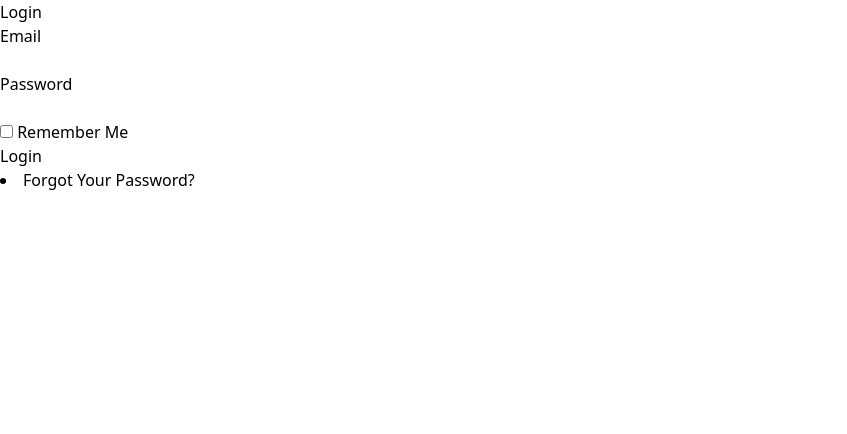
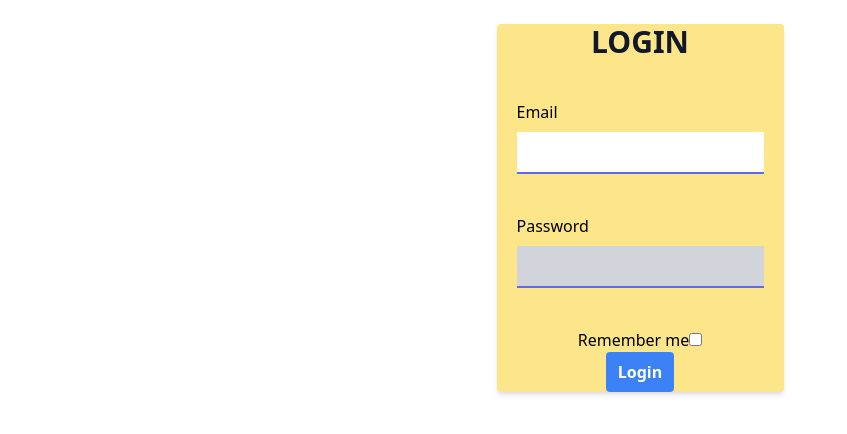
Before and after one commit to nemanja-z/Inventar-frontend, a React (Create React App) app: page /login in a window 1280 px wide. Shown: the top 434 px of the page, without its empty margins (0-847 px from the left). Built offline with nearby package versions, Linux system fonts and the light colour scheme.

Commit message:
Set register and login form

```diff
--- a/src/components/Auth/Account/Login.js
+++ b/src/components/Auth/Account/Login.js
@@ -4,72 +4,49 @@ import getCookie from '../../../utils/cookie';
 
 const Login = () =>{
     const [data, setData] = useState({email:"", password:""});
+    const [rememberMe, setRememberMe] = useState(false);
+    const formData = new FormData();
+    formData.append("email", data.email);
+    formData.append("password", data.password);
+    formData.append("remember", rememberMe);
     const handleSubmit = async(e) =>{
         try{
             e.preventDefault();
             await getCookie();
-            await api().post('api/login');
-            await api().post("api/user");
+            await api().post('api/login', formData);
+            await api().get("api/user");
         }catch(e){
             console.log(e)
         }
     }
+    console.log(rememberMe)
     return(
-        <div >
-            <div className="container-fluid">
-                    <div className="row">
-                        <div className="col-md-8 col-md-offset-2">
-                            <div className="panel panel-default">
-                                <div className="panel-heading">Login</div>
-                                <div className="panel-body">
-                                    <div className="col-md-offset-2 col-md-8 col-md-offset-2">
+    <div className="md:flex md:justify-center mt-6 mb-6">
+        <form className="flex flex-col items-center bg-yellow-200 shadow-md rounded" onSubmit={handleSubmit}>
+            <div class="text-center mb-10">
+                    <h1 class="font-bold text-3xl text-gray-900">LOGIN</h1>
+            </div>
+            <div className="mb-4 mx-5">
+                    <label className="block mb-2" htmlFor="email">Email</label>
+                    <input  id="email" type="email" name="email" onChange={(e)=>setData({...data, email:e.target.value})} className="w-full p-2 mb-6 text-indigo-700 border-b-2 border-indigo-500 outline-none focus:bg-gray-300" required autoFocus />
+                </div>
+            <div className="mb-4 mx-5">
+                    <label className="block mb-2" htmlFor="password">Password</label>
+                    <input className="w-full p-2 mb-6 text-indigo-700 border-b-2 border-indigo-500 outline-none focus:bg-gray-300" id="password" type="password" name="password" onChange={(e)=>setData({...data, password:e.target.value})} required autoFocus />
+            </div>
+            <div>
+                <label htmlFor="remember_me">Remember me</label>
+                <input type="checkbox" id="remember_me" name="remember_me" onChange={((e)=>setRememberMe(!rememberMe))}/>
+            </div>
+            <div>
+            <button className="bg-blue-500 hover:bg-blue-700 text-white font-bold py-2 px-3 rounded focus:outline-none focus:shadow-outline" type="submit" >
+                            Login
+                        </button>
+            </div>
 
-                                    </div>
-                                    <form className="form-horizontal" onSubmit={handleSubmit} method="POST">
-                                        <div className="form-group">
-                                            <label htmlFor="email" className="col-md-4 control-label">Email</label>
+        </form>
+    </div>
 
-                                            <div className="col-md-6">
-                                                <input id="email" type="email" className="form-control" name="email"   required />
-                                            </div>
-                                        </div>
-
-                                        <div className="form-group">
-                                            <label htmlFor="password" className="col-md-4 control-label">Password</label>
-
-                                            <div className="col-md-6">
-                                                <input id="password" type="password" className="form-control" name="password" required />
-                                            </div>
-                                        </div>
-
-                                        <div className="form-group">
-                                            <div className="col-md-6 col-md-offset-4">
-                                                <div className="checkbox">
-                                                    <label>
-                                                        <input type="checkbox" name="remember" /> Remember Me
-                                                    </label>
-                                                </div>
-                                            </div>
-                                        </div>
-
-                                        <div className="form-group">
-                                            <div className="col-md-8 col-md-offset-4">
-                                                <button type="submit" className="btn btn-primary">
-                                                    Login
-                                                </button>
-
-                                                <li className="btn btn-link">
-                                                    Forgot Your Password?
-                                                </li>
-                                            </div>
-                                        </div>
-                                    </form>
-                                </div>
-                            </div>
-                        </div>
-                    </div>
-                </div>
-            </div>
     )
 }
 export default Login;
--- a/src/components/Auth/Account/Register.js
+++ b/src/components/Auth/Account/Register.js
@@ -29,8 +29,11 @@ const Register = () =>{
 
     return(
     <div className="md:flex md:justify-center mt-6 mb-6">
+
             <form className="flex flex-col items-center bg-yellow-200 shadow-md rounded" onSubmit={handleSubmit}>
-                <p>Register</p>
+                <div class="text-center mb-10">
+                    <h1 class="font-bold text-3xl text-gray-900">REGISTER</h1>
+                </div>
                 <div className="mb-4">
                     <label className="block mb-2" htmlFor="name">Name</label>
                     <input  id="name" type="text" name="name" onChange={(e)=>setData({...data, name:e.target.value})} required autoFocus />
@@ -52,15 +55,15 @@ const Register = () =>{
                     <label className="block mb-2" htmlFor="phone" >Phone number</label>
                     <input id="phone" type="text"  name="phone" onChange={(e)=>setData({...data, phone:e.target.value})} required />
                 </div>
-                <div className="flex items-center justify-around mb-4">
+                <div className="flex justify-between mb-4 space-x-8">
                     <label className="block mb-2" htmlFor="profile"></label>
-                    <input id="profile" type="file" name="profile"  onChange={({ target: { validity, files: [file] } })=>validity.valid && setFile(file)}/>
+                    <input className="ml-2" id="profile" type="file" name="profile"  onChange={({ target: { validity, files: [file] } })=>validity.valid && setFile(file)}/>
                 </div>
-                <div className="flex items-center justify-between">
-                        <button className="bg-blue-500 hover:bg-blue-700 text-white font-bold py-2 px-4 rounded focus:outline-none focus:shadow-outline" type="submit" >
+                <div className="flex items-center justify-between mb-4 space-x-2">
+                        <button className="bg-blue-500 hover:bg-blue-700 text-white font-bold py-2 px-3 rounded focus:outline-none focus:shadow-outline" type="submit" >
                             Register
                         </button>
-                        <button className="inline-block align-baseline font-bold text-sm text-blue-500 hover:text-blue-800" type="submit" >
+                        <button className="font-bold text-sm text-blue-500 hover:text-blue-800" type="submit">
                             Already have an account?
                         </button>
                 </div>
```
